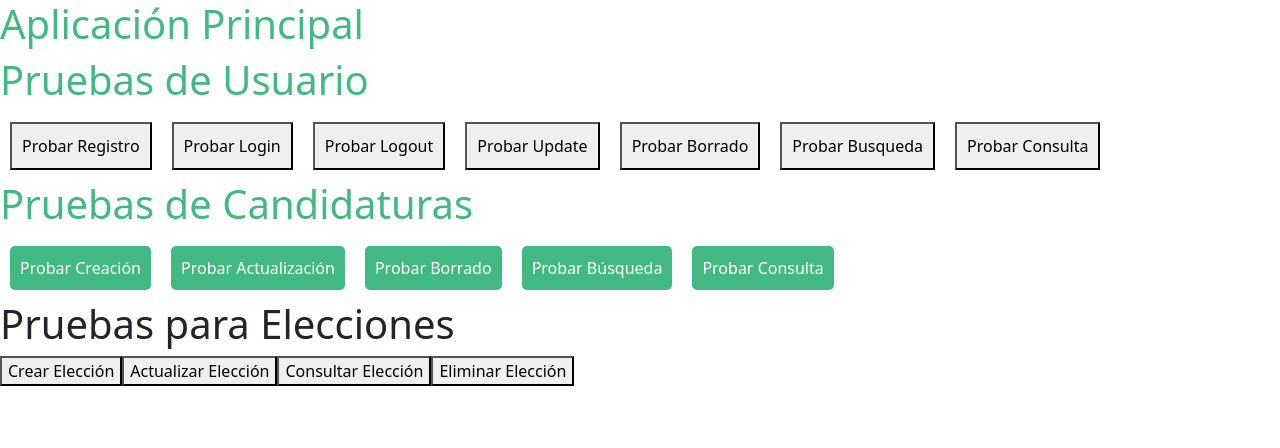
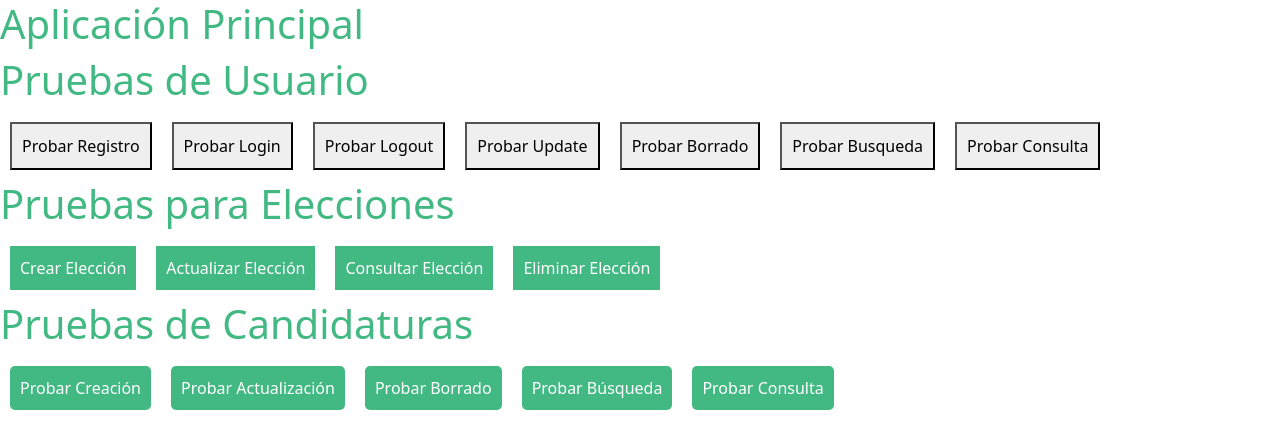
Before and after one commit to TGF-2024-25/votaciones, a Vue app in the folder frontend/: page / in a window 1280 px wide. Shown: the top 448 px of the page. Built offline with nearby package versions, Linux system fonts and the light colour scheme.

Commit message:
Arreglo Tests en frontend

```diff
--- a/frontend/src/App.vue
+++ b/frontend/src/App.vue
@@ -2,8 +2,8 @@
   <div>
     <h1>Aplicación Principal</h1>
     <UserTests />
+    <ElectionTest />
     <CandidacyTests />
-    <ElectionTest />
   </div>
 </template>
 
--- a/frontend/src/components/ElectionTest.vue
+++ b/frontend/src/components/ElectionTest.vue
@@ -9,7 +9,7 @@
   </template>
 
   <script>
-  import { testElectionCreate, testElectionUpdate, testElectionConsult, testElectionDelete } from '../test/testElections.js';
+  import { testElectionCreate, testElectionUpdate, testElectionConsult, testElectionDelete } from '../test/testElection.js';
 
   export default {
     methods: {
@@ -28,3 +28,19 @@
   },
   };
   </script>
+
+
+<style scoped>
+h1 {
+  color: #42b983;
+}
+button {
+  margin: 10px;
+  padding: 10px;
+  cursor: pointer;
+  color: white;
+  background-color: #42b983;
+  border: none;
+
+}
+</style>
```
